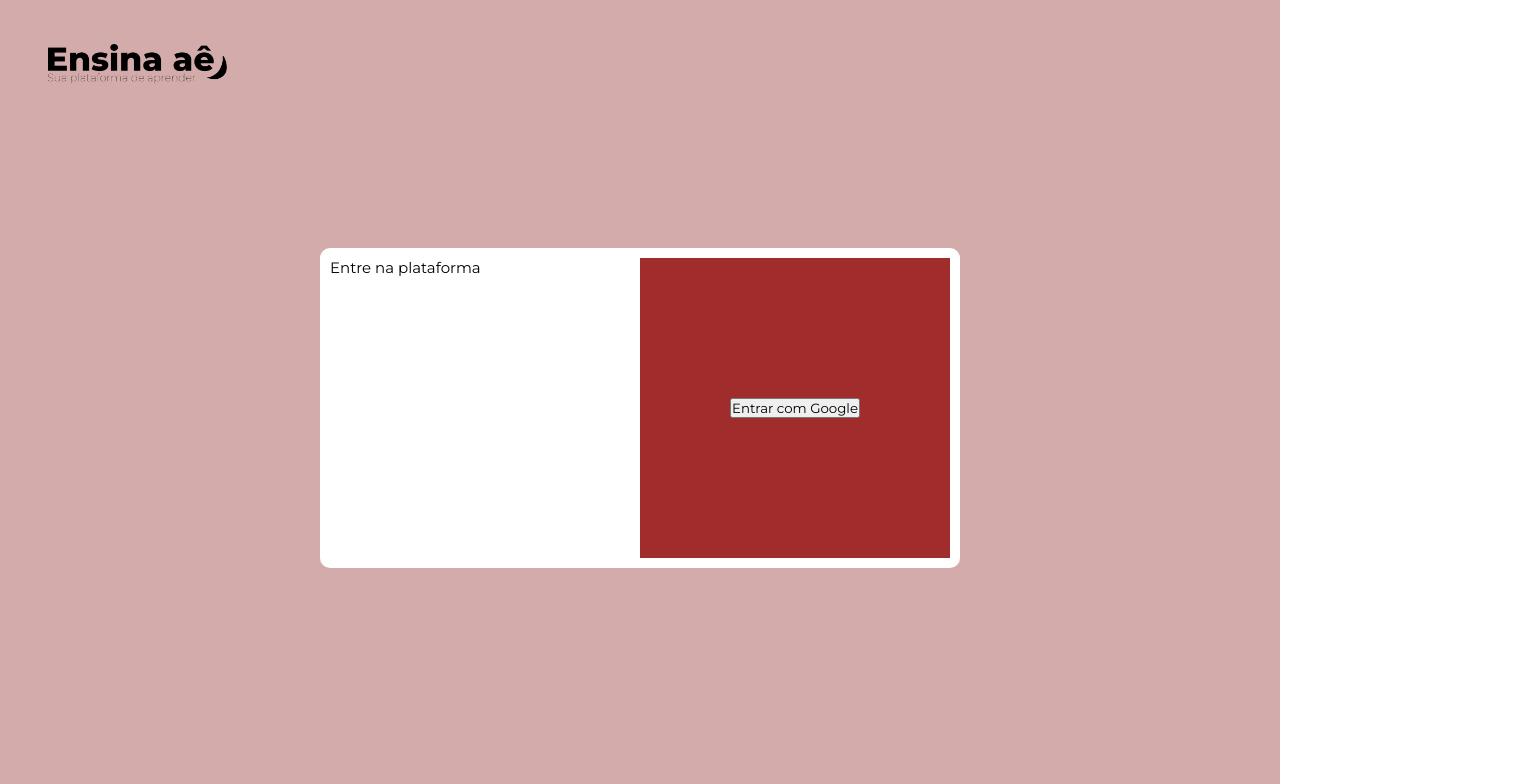
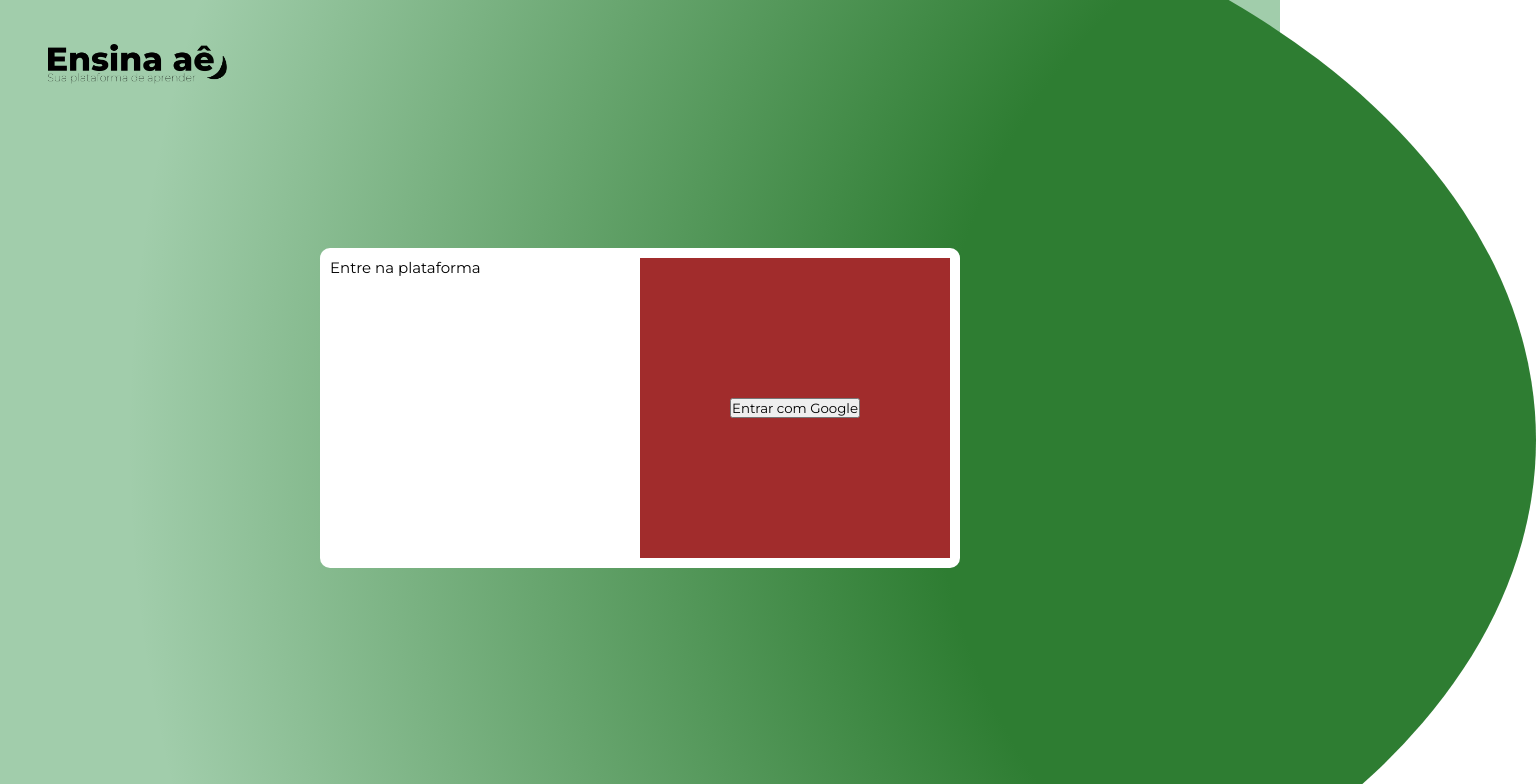
Before and after one commit to JulioJurema/EnsinaAe, a React (Vite) app: page /login in a window 1280 px wide. Shown: the top 784 px of the page, 1536 px wide, since content can reach past the window. Built offline with nearby package versions, Linux system fonts and the light colour scheme.

Commit message:
ajuste no estilo do botão de logout, inicio da estilização da tela de login

```diff
--- a/src/App.tsx
+++ b/src/App.tsx
@@ -6,7 +6,7 @@ import Simulado from './Pages/Simulado';
 import React from 'react';
 import Sobre from './Pages/Sobre';
 import Ajustes from './Pages/Ajustes';
-import LoginPage from './Pages/LoginPage/LoginPage';
+import LoginPage from './Pages/LoginPage';
 
 const App: React.FC = () => {
   const location = useLocation();
--- a/src/Components/Navbar/style.css
+++ b/src/Components/Navbar/style.css
@@ -56,19 +56,23 @@
     background-color: transparent;
     border: none;
     color: var(--texto-preto-primario);
-    font-weight: bold;
     cursor: pointer;
-    padding: 0.5em;
     text-align: left;
     width: 100%;
-    position: relative;
-    z-index: 1;
+    padding: 0.5em 2em;
+    margin-bottom: 0.3em;
+    border-radius: 5px;
+    text-decoration: none;
+  }
+  .logoutBtn:hover {
+    background-color: var(--vermelho-select);
+    transition: 0.3s;
   }
 
   .logoutPopup {
     position: absolute;
-    bottom: 100%;          /* Posiciona acima do botão */
-    left: 0;               /* Alinha à esquerda do botão */
+    bottom: 100%;
+    left: 0;
     background-color: #ffffff;
     padding: 1em;
     border: 1px solid #ccc;
@@ -76,7 +80,7 @@
     box-shadow: 0 4px 8px rgba(0, 0, 0, 0.2);
     z-index: 2;
     min-width: 160px;
-    margin-bottom: 0.5em;  /* Espaço entre botão e popup */
+    margin-bottom: 0.5em;
   }
 
 
@@ -108,8 +112,13 @@
   }
 
   .popupButtons button:last-child {
-    background-color: #a12c2c;
+    background-color: var(--vermelho-select);
     color: white;
+  }
+  .popupButtons button:hover {
+    background-color: var(--vermelho-secundario);
+    color: white;
+    animation: 1s;
   }
 
   .navItens {
--- a/src/Pages/LoginPage/LoginPage.tsx
+++ b/src/Pages/LoginPage/index.tsx
@@ -57,6 +57,8 @@ const LoginPage: React.FC = () => {
 
   return (
     <section className='loginPageContainer'>
+      <div className="backgroundShapes"></div>
+
       <div className='loginPageHeader'>
         <img src={Logo} alt="Logo do site" />
       </div>
--- a/src/Pages/LoginPage/style.css
+++ b/src/Pages/LoginPage/style.css
@@ -1,8 +1,18 @@
 .loginPageContainer{
     height: 100vh;
     width: 100vw;
-    background-color: #d3abab;
+    background-color: var(--verde-select);
 }
+.backgroundShapes {
+    position: absolute;
+    top: -20%;
+    right: -20%;
+    width: 150%;
+    height: 150%;
+    background: radial-gradient(circle at right, #2e7d32 30%, transparent 70%);
+    z-index: 0;
+    border-radius: 50%;
+  }
 
 .loginPageHeader{
     height: 8em;
@@ -34,6 +44,7 @@ img{
     padding: 10px;
     display: flex;
     flex-direction: row;
+    z-index: 1;
 }
 
 .loginInfo{
--- a/src/assets/colors.css
+++ b/src/assets/colors.css
@@ -3,4 +3,7 @@
     --verde-secundario: #2D743D;
     --verde-select: #a1cdab;
     --texto-preto-primairo: #343434;
+    --vermelho-primario: #b64747;
+    --vermelho-secundario: #a12c2c;
+    --vermelho-select: #e27b7b;
 }
```
Also changed, not shown: 1 other file (tests, documents, lock files or other folders).
